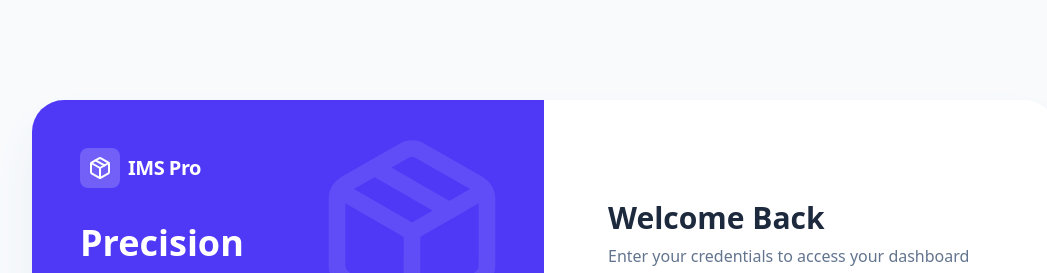
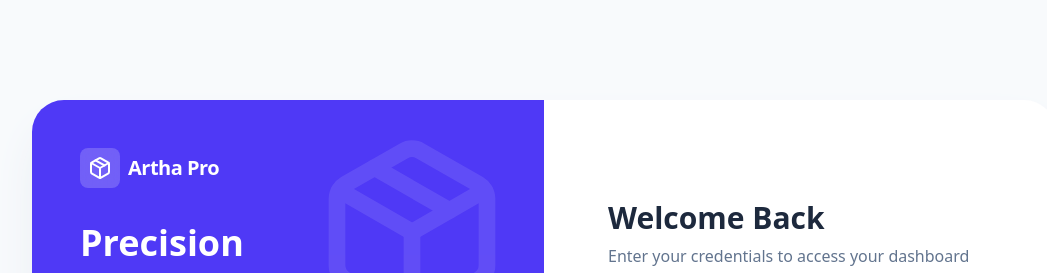
Before and after one commit to mainprins/ims-main, a React app in the folder ims-frontend/: page /#/login in a window 1280 px wide. Shown: the top 273 px of the page, without its empty margins (96-1143 px from the left). Built offline with nearby package versions, Linux system fonts and the light colour scheme; the HTML template or start-up script is replaced by a standard one.

Commit message:
Updation: name of the website updated

```diff
--- a/ims-frontend/src/pages/Login.jsx
+++ b/ims-frontend/src/pages/Login.jsx
@@ -74,7 +74,7 @@
               <div className="bg-white/20 p-2 rounded-lg backdrop-blur-md">
                 <Package size={24} />
               </div>
-              <span className="text-xl font-bold tracking-tight">IMS Pro</span>
+              <span className="text-xl font-bold tracking-tight">Artha Pro</span>
             </div>
 
             <h2 className="text-4xl font-black leading-tight mb-6">
```
